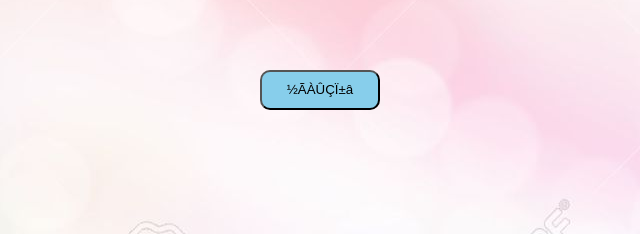
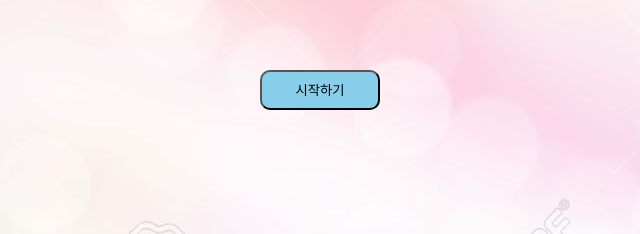
Before and after one commit to jsw7027/swsa0218, a plain HTML site: page index.html in a window 1280 px wide. Shown: the part 566-800 px from the top of the page, 320-960 px from the left. Drawn offline with Linux system fonts and the light colour scheme; files whose address does not match are found by name.

Commit message:
Update index.html

```diff
--- a/index.html
+++ b/index.html
@@ -59,7 +59,7 @@ border-radius:10px;
 <input type="text" id="pw" />
 <br>
 <br><br><br><br><br><br>
-<input type="button" value="½ÃÀÛÇÏ±â" id="start" onclick="location.href="https://jsw7027.github.io/swsa0218/s1.html"">
+<input type="button" value="시작하기" id="start" onclick="location.href='https://jsw7027.github.io/swsa0218/s1.html'">
 </center>
 </body>
 
```
